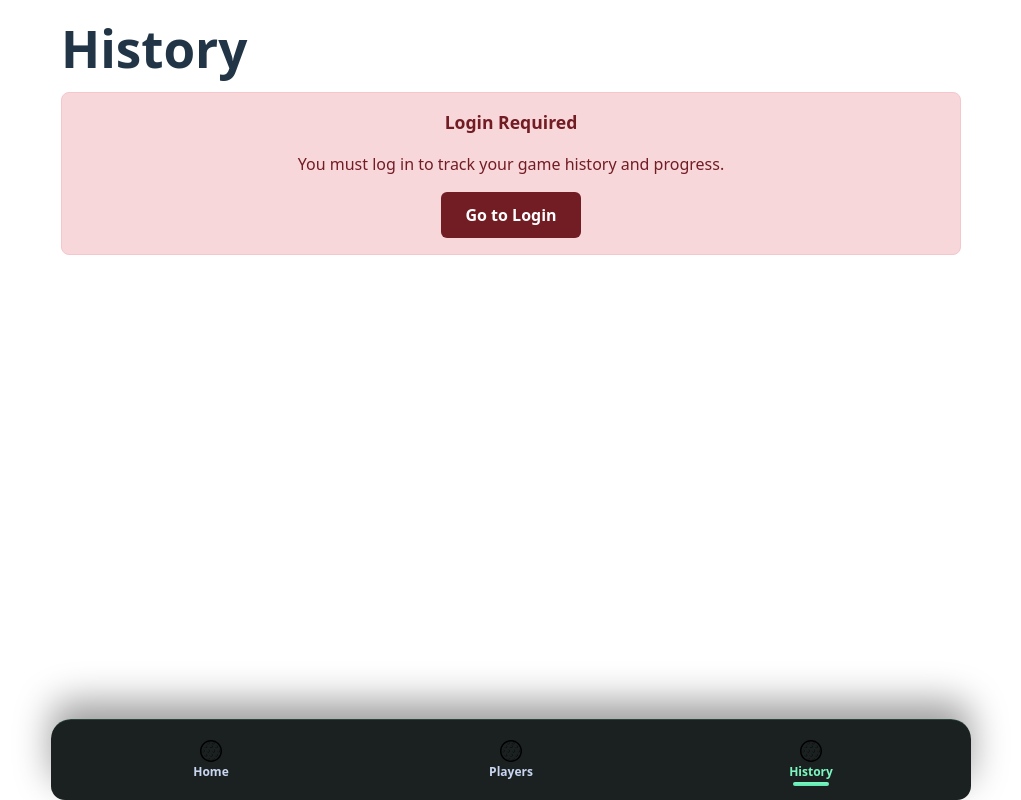
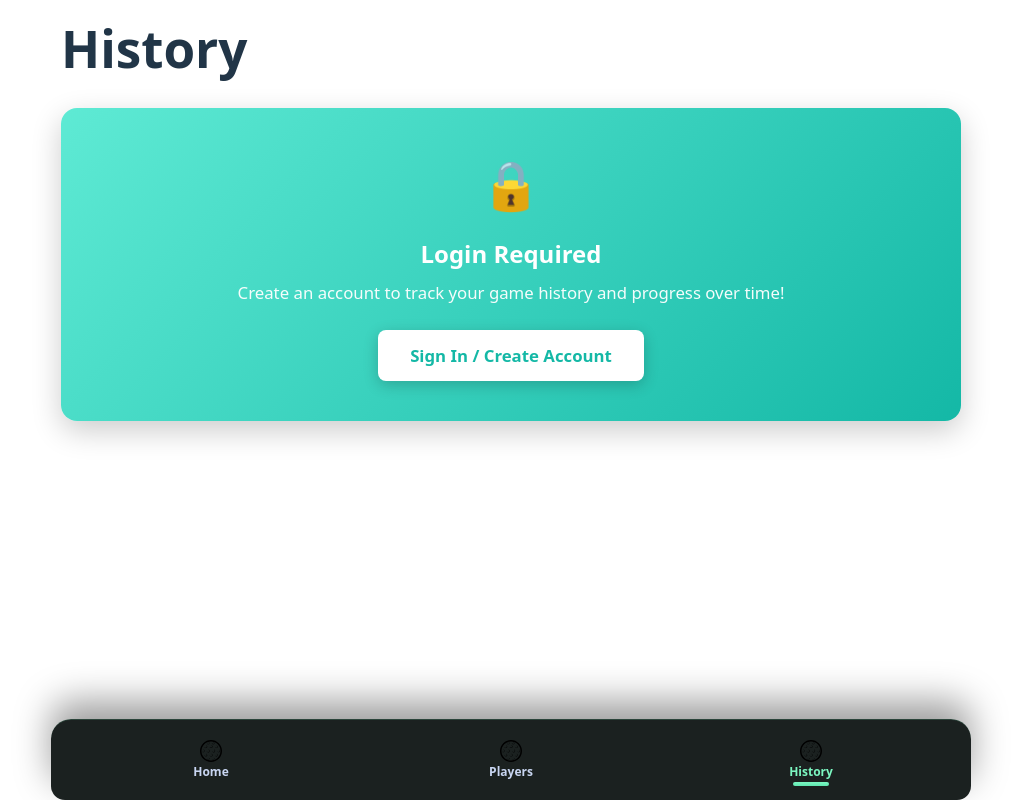
Before and after one commit to mohammadzayed5/Mini-Golf-Score-Card, a React (Vite) app in the folder ui/: page /history in a window 1280 px wide. Shown: the whole page, without its empty margins (129-1150 px from the left). Built offline with nearby package versions, Linux system fonts and the light colour scheme; no server answers.

Commit message:
Improved History page

```diff
--- a/ui/src/pages/History.jsx
+++ b/ui/src/pages/History.jsx
@@ -1,65 +1,78 @@
 //Place holder page for History tab
-import { useNavigate } from "react-router-dom";
-import { isAuthenticated } from "../lib/api";
-import { useEffect, useState } from "react";
+import { useState } from "react";
+import { useAuth } from "../contexts/AuthContext";
+import AuthPrompt from "../components/AuthPrompt";
 
 export default function History() {
-    const navigate = useNavigate();
-    const [showLoginPrompt, setShowLoginPrompt] = useState(false);
+    const { isAuthenticated } = useAuth();
+    const [showAuthPrompt, setShowAuthPrompt] = useState(false);
 
-    useEffect(() => {
-        // Check if user is authenticated (not a guest)
-        if (!isAuthenticated()) {
-            setShowLoginPrompt(true);
-        }
-    }, []);
-
-    if (showLoginPrompt) {
+    if (!isAuthenticated) {
         return (
+            <>
                 <main className="page">
                     <h1 className="title">History</h1>
                     <div style={{
-                    backgroundColor: '#f8d7da',
-                    color: '#721c24',
-                    padding: '1rem',
-                    borderRadius: '8px',
-                    border: '1px solid #f5c6cb',
-                    marginTop: '1rem',
-                    textAlign: 'center'
+                        background: 'linear-gradient(135deg, #5eead4 0%, #14b8a6 100%)',
+                        color: 'white',
+                        padding: '2.5rem 2rem',
+                        borderRadius: '16px',
+                        marginTop: '2rem',
+                        textAlign: 'center',
+                        boxShadow: '0 10px 30px rgba(0,0,0,0.2)'
                     }}>
-                    <p style={{ margin: '0 0 1rem 0', fontSize: '1.1rem', fontWeight: 'bold' }}>
+                        <div style={{
+                            fontSize: '3rem',
+                            marginBottom: '1rem'
+                        }}>
+                            🔒
+                        </div>
+                        <h2 style={{
+                            margin: '0 0 0.5rem 0',
+                            fontSize: '1.5rem',
+                            fontWeight: 'bold',
+                            color: 'white'
+                        }}>
                             Login Required
-                    </p>
-                    <p style={{ margin: '0 0 1rem 0' }}>
-                        You must log in to track your game history and progress.
+                        </h2>
+                        <p style={{
+                            margin: '0 0 1.5rem 0',
+                            opacity: 0.95,
+                            fontSize: '1.05rem',
+                            lineHeight: '1.5'
+                        }}>
+                            Create an account to track your game history and progress over time!
                         </p>
                         <button
-                        onClick={() => navigate('/login')}
+                            onClick={() => setShowAuthPrompt(true)}
                             style={{
-                            backgroundColor: '#721c24',
-                            color: 'white',
-                            padding: '0.75rem 1.5rem',
+                                backgroundColor: 'white',
+                                color: '#14b8a6',
+                                padding: '0.875rem 2rem',
                                 border: 'none',
-                            borderRadius: '6px',
-                            fontSize: '1rem',
+                                borderRadius: '8px',
+                                fontSize: '1.05rem',
                                 cursor: 'pointer',
-                            fontWeight: 'bold'
+                                fontWeight: 'bold',
+                                boxShadow: '0 4px 15px rgba(0,0,0,0.2)',
+                                transition: 'transform 0.2s ease',
                             }}
+                            onMouseOver={(e) => e.target.style.transform = 'scale(1.05)'}
+                            onMouseOut={(e) => e.target.style.transform = 'scale(1)'}
                         >
-                        Go to Login
+                            Sign In / Create Account
                         </button>
                     </div>
                 </main>
+
+                {showAuthPrompt && (
+                    <AuthPrompt
+                        onClose={() => setShowAuthPrompt(false)}
+                        redirectTo="/history"
+                    />
+                )}
+            </>
         );
-    }
-    else {
-
-
-
-
-
-
-
     }
 
     return (
```
Lines whose indentation alone changed are shown as unchanged.
